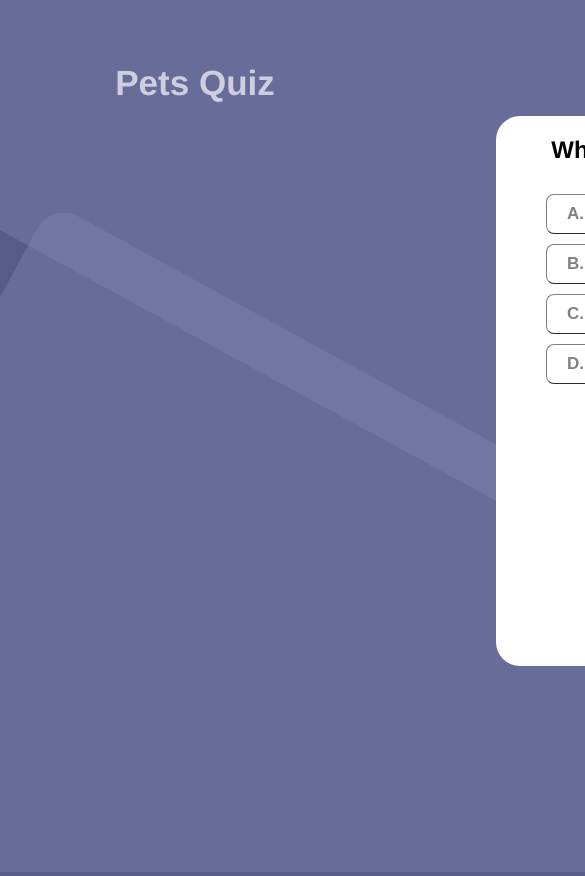
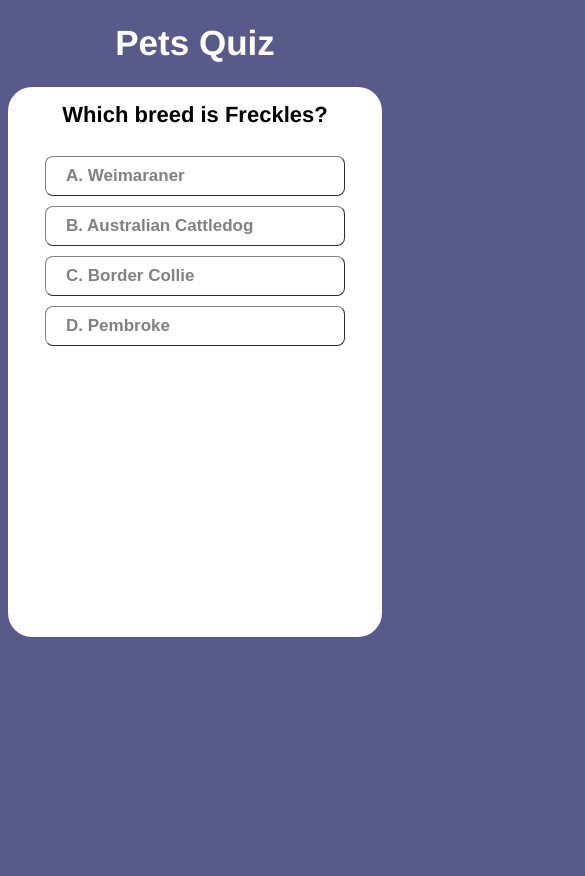
Before and after one commit to mdajgarhossain/pets-quiz-app, a Vue app: page / in a window 390 px wide. Shown: the top 876 px of the page, 585 px wide, since content can reach past the window. After the commit the page ends 844 px from the top, so only its background shows below. Built offline with nearby package versions, Linux system fonts and the light colour scheme; no server answers.

Commit message:
Done responsive design

```diff
--- a/src/components/Quiz.vue
+++ b/src/components/Quiz.vue
@@ -13,7 +13,7 @@
     <div class="question-card">
       <div v-for="(item, index) in questions" :key="item.id">
         <div v-if="item.visibilty">
-          <h2>{{ item.question }}</h2>
+          <h2 class="question">{{ item.question }}</h2>
           <img
             v-if="item.image"
             :src="item.image"
@@ -211,12 +211,10 @@ export default {
 body {
   background-color: #585b89;
   position: relative;
-  overflow-x: hidden;
 }
 
 .quiz-container {
   margin: 1rem auto;
-  padding: 1.5rem;
   max-width: 700px;
 }
 .headline {
@@ -224,23 +222,19 @@ body {
   font-size: 35px;
 }
 .bg-image1 {
-  top: -240px;
-  right: -250px;
-  position: absolute;
+  display: none;
+  position: static;
 }
 .bg-image2 {
-  top: 180px;
-  left: -80px;
-  position: absolute;
+  display: none;
+  position: static;
 }
 .question-card {
   background-color: #ffffff;
   border-radius: 24px;
-  width: 400px;
+  max-width: 400px;
   height: 550px;
-  position: absolute;
-  left: 488px;
-  top: 100px;
+  margin: 0 auto;
 }
 .answer {
   font-size: 17px;
@@ -342,4 +336,12 @@ body {
   align-items: center;
   padding: 0 20px;
 }
+.question {
+  padding-top: 15px;
+}
+@media screen and (max-width: 768px) {
+  .question {
+    font-size: 22px;
+  }
+}
 </style>
```
